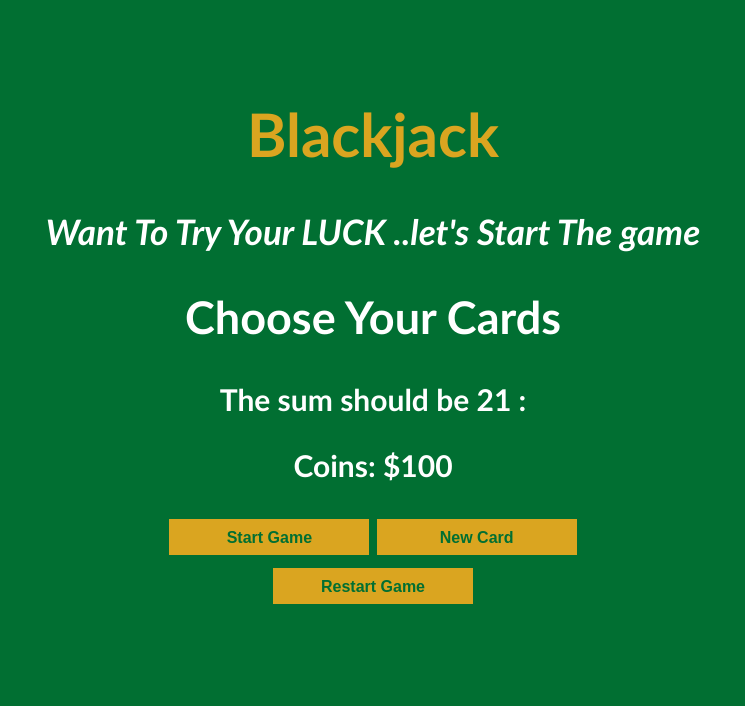
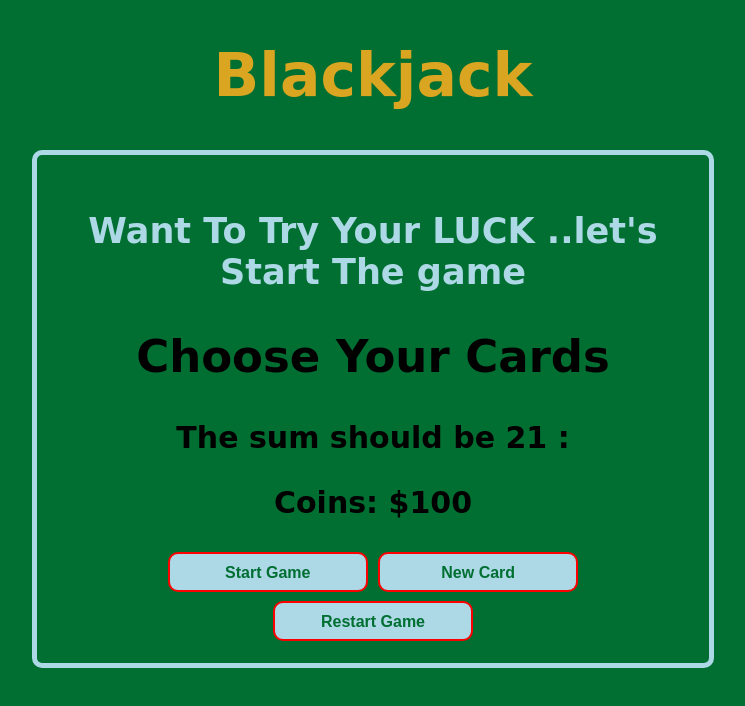
Before and after one commit to GawaliAbhishek/blackjackgame, a plain HTML site: page index.html in a window 1280 px wide. Shown: the whole page, without its empty margins (267-1012 px from the left). Drawn offline with Linux system fonts and the light colour scheme; a web font is replaced by a local one.

Commit message:
some Changes in CSS

```diff
--- a/style.css
+++ b/style.css
@@ -4,12 +4,19 @@ body{
     background-size: cover;
     text-align: center;
     font-size: 30px;
-    color: white;
+    color:black;
     font-weight: bold;
-    padding-top: 50px;
-    padding-left: 10px;
-    padding-right: 10px;
-    padding-bottom: 10px;
+    font-family: 'Akronim', cursive;
+}
+#container{
+    border: 2px solid lightblue;
+    display: block;
+    width: 50%;
+    border-width: 5px;
+    margin: auto;
+    padding: 20px;
+    border-radius: 10px;
+
 }
 
 h1{
@@ -18,12 +25,12 @@ h1{
 }
 
 #message-el{
-    font-style: italic;
+    color:lightblue;
 }
 button{
     color: #016f32;
     width: 200px;
-    background: goldenrod;
+    background:lightblue;
     padding-top: 10px;
     padding-bottom: 8px;
     font-weight: bold;
@@ -31,6 +38,8 @@ button{
     border: none;
     margin-top: 2px;
     margin-bottom: 2px;
+    border: red solid 2px;
+    border-radius: 10px;
 }
 #Restart{
     padding-top: 5px;
```
